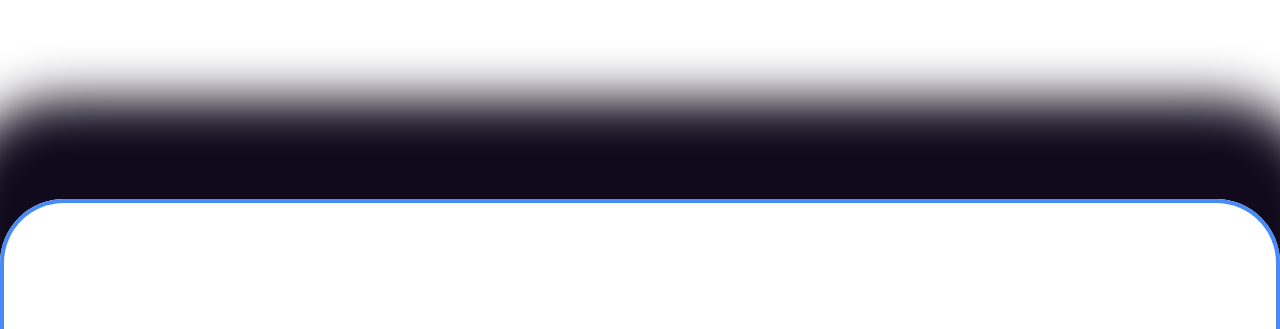
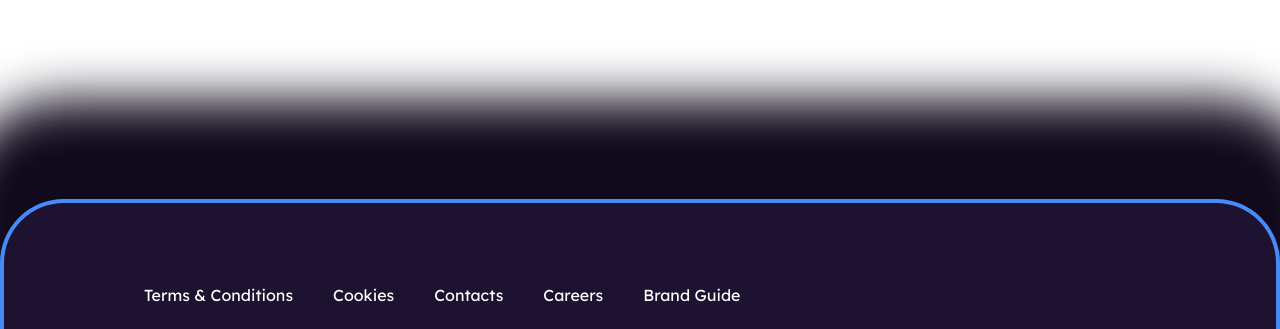
Before and after one commit to agtugchik/vtop3-test, a React app: page / in a window 1280 px wide. Shown: the part 2921-3250 px from the top of the page. Built offline with nearby package versions, Linux system fonts and the light colour scheme.

Commit message:
fix: footer color

```diff
--- a/src/components/UI/Footer/Footer.module.scss
+++ b/src/components/UI/Footer/Footer.module.scss
@@ -8,4 +8,15 @@
   width: 100vw;
   position: relative;
   box-shadow: 0px -50px 50px 50px rgba(17, 10, 29, 1);
+  padding-left: 140px;
+  padding-right: 140px;
+  padding-bottom: 24px;
+  background-color: v.$color-main-deep;
+  display: grid;
+  align-content: end;
+  .container {
+    display: flex;
+    flex-direction: row;
+    gap: 40px;
+  }
 }
--- a/src/components/UI/Footer/Footer.tsx
+++ b/src/components/UI/Footer/Footer.tsx
@@ -1,8 +1,16 @@
 import React from 'react';
+import List from '../List/List';
 import cl from './Footer.module.scss';
 
 const Footer = () => {
-  return <footer className={cl.footer}></footer>;
+  return (
+    <footer className={cl.footer}>
+      <List
+        className={cl.container}
+        titles={['Terms & Conditions', 'Cookies', 'Contacts', 'Careers', 'Brand Guide']}
+      />
+    </footer>
+  );
 };
 
 export default Footer;
--- a/src/style/_variables.scss
+++ b/src/style/_variables.scss
@@ -1,4 +1,5 @@
 $color-main-navy: #110a1d;
+$color-main-deep: #1E1231;
 $color-main-blue: #478bf9;
 $color-main-clean-white: #ffffff;
 $color-additional-purple: #9dadf2;
```
